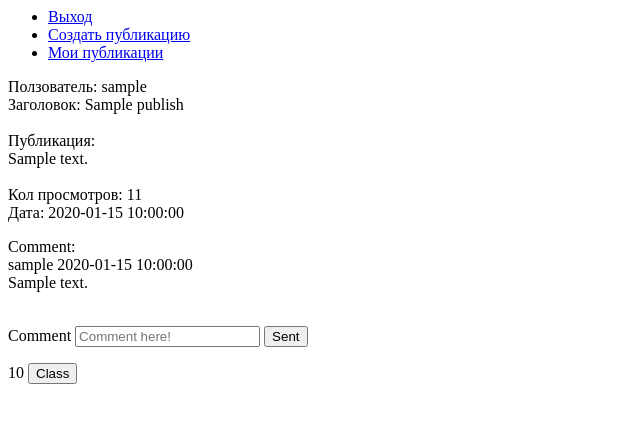
After one commit to my-great-day/my_first_blog, a Flask app: a page that uses app/templates/read_publish.html in a window 1280 px wide. The commit adds this page. Shown: the top 423 px of the page, without its empty margins (0-640 px from the left). Run offline with Flask 2, Linux system fonts and the light colour scheme; tables that the repository leaves empty hold one stand-in row (values such as "Sample post").

Commit message:
https://github.com/my-great-day/my_first_blog.git

```diff
--- a/app/main/views.py
+++ b/app/main/views.py
@@ -2,7 +2,7 @@ from flask import request, render_template, redirect, url_for, jsonify, session
 from sqlalchemy.sql.functions import current_user
 
 from app import app, db
-from app.models import Users, Publish, Comment
+from app.models import Users, Publish, Comment, Like, Look
 
 
 @app.route('/')
@@ -28,6 +28,7 @@ def register():
         user = Users(username=username, email=email, password=password)
         db.session.add(user)
         db.session.commit()
+        return redirect(url_for('publish', id=email))
 
     msg = 'Проверте все поля!'
     return render_template('register.html', msg=msg)
@@ -86,6 +87,35 @@ def my_publish(id):
     return render_template('my_publish.html', id_url=id, my_pub=pub)
 
 
+@app.route('/read_publish/<user>/<id>', methods=['Post', 'Get'])
+def read_publish(user, id):
+    like = Like.query.filter_by(publish_id=id).first()
+    id_u = Users.query.filter_by(email=user).one_or_none()
+    if request.method == 'POST':
+        like_btn = request.form.get('like')
+        if like_btn and like:
+            like.total += 1
+            db.session.commit()
+            return redirect(url_for('read_publish', user=user, id=id))
+        else:
+            count = 1
+            like = Like(total=count, users_id=id_u.id, publish_id=id)
+            db.session.add(like)
+            db.session.commit()
+    look = Look.query.filter_by(publish_id=id).first()
+    if look is not None and look is not '':
+        look.total += 1
+        db.session.commit()
+    else:
+        count = 1
+        look = Look(total=count, users_id=id_u.id, publish_id=id)
+        db.session.add(look)
+        db.session.commit()
+    pub = Publish.query.filter_by(id=id).first()
+    comments = Comment.query.all()
+    return render_template('read_publish.html', hi=user, pub=pub, user=Users, comments=comments, look=look.total, like=like)
+
+
 @app.route('/delete/<user>/<id>')
 def delete(user, id):
     if session.get('my_first_blog') == user:
@@ -96,16 +126,21 @@ def delete(user, id):
     return redirect(url_for('ups'))
 
 
-@app.route('/create_comment/<user>/<id_user>/<id_pub>', methods=['Post', 'Get'])
-def create_comment(user, id_user, id_pub):
+@app.route('/create_comment/<user>/<id_pub>', methods=['Post', 'Get'])
+def create_comment(user, id_pub):
+    print(user)
     if session.get('my_first_blog') == user:
         if request.method == 'POST':
             com = request.form.get('comment')
             if com:
-                comment = Comment(comment=com, users_id=id_user, publish_id=id_pub)
+                id_u = Users.query.filter_by(email=user).one_or_none()
+                print(id_u.id)
+                comment = Comment(comment=com, users_id=id_u.id, publish_id=id_pub)
                 db.session.add(comment)
                 db.session.commit()
-                return redirect(url_for('publish', id=user))
+                return redirect(url_for('read_publish', user=user, id=id_pub))
+            else:
+                return redirect(url_for('read_publish', user=user, id=id_pub))
 
     return redirect(url_for('ups'))
 
--- /dev/null
+++ b/app/templates/read_publish.html
@@ -0,0 +1,35 @@
+<div>
+  <ul>
+    <li><a href="{{ url_for('index') }}">Выход</a></li>
+    <li><a href="{{ url_for('create_publish', id=id_url) }}">Создать публикацию</a></li>
+      <li><a href="{{ url_for('my_publish', id=id_url) }}">Мои публикации</a></li>
+  </ul>
+</div>
+<div>
+    <p>
+        Ползователь: {{  user.query.filter_by(id=pub.users_id).one_or_none().username }}<br>
+        Заголовок: {{ pub.title_article }}<br><br>
+        Публикация:<br> {{ pub.text_article }}<br><br>
+        Кол просмотров: {{look}}<br>
+        Дата: {{ pub.create_on }}<br>
+
+        <p>Comment: <br>
+        {% for c in comments %}
+
+            {% if c.publish_id == pub.id %}
+                {{  user.query.filter_by(id=c.users_id).one_or_none().username }} {{c.create_on}}<br>{{c.comment}} <br><br>
+            {% endif %}
+        {% endfor %}</p>
+
+
+        <form method="post" action="/create_comment/{{hi}}/{{pub.id}}">
+
+            <label for="comment">Comment </label><input id="comment" name="comment" placeholder="Comment here!" type="text">
+            <button type="submit">Sent</button>
+        </form>
+         <form method="post">
+      <input type="hidden" id="like" name="like" value="1">{{like.total}}
+      <input type="submit" value="Class">
+    </form>
+    </p>
+</div>
```
Also changed, not shown: app/models.py (+12 -1 lines), app/templates/publish.html (+3 -12 lines).
